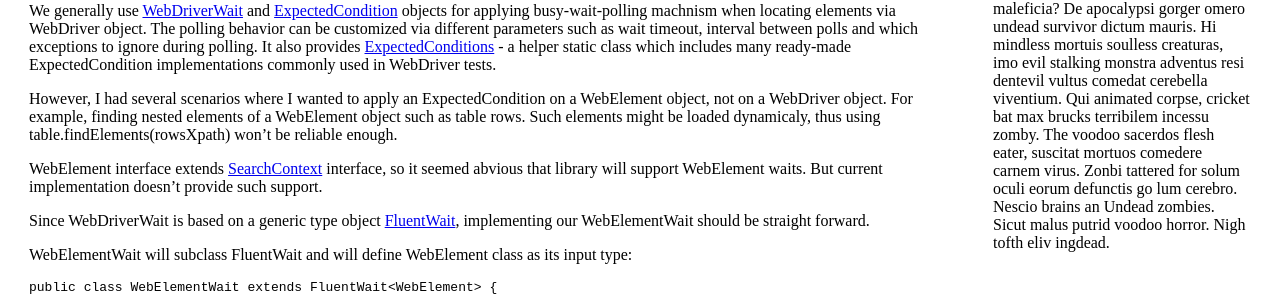
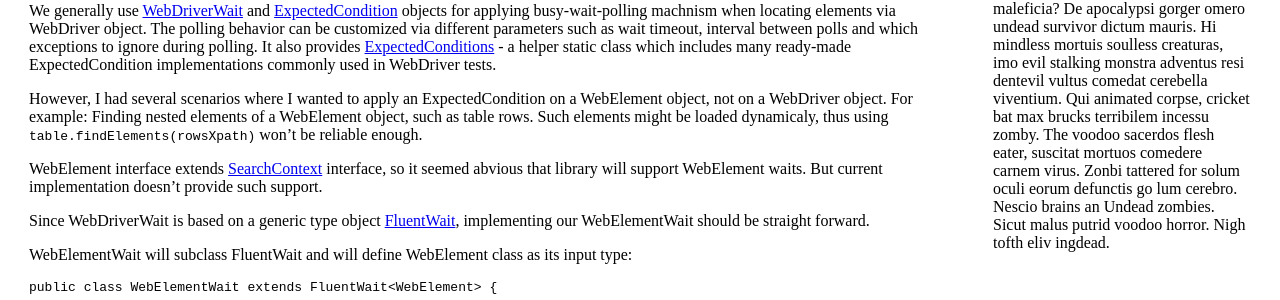
Before and after one commit to waseemh/waseemh.github.io, a Jekyll site: the page built from _posts/2018-09-06-web-elements-waits.md, in a window 1280 px wide. Shown: the part 257-557 px from the top of the page. Built offline with Jekyll 4.4.1, drawn with Linux system fonts in a browser that asks for light colours.

````diff
--- a/_posts/2018-09-06-web-elements-waits.md
+++ b/_posts/2018-09-06-web-elements-waits.md
@@ -12,7 +12,8 @@ Selenium Webdriver 2.0 library comes with a set of utilities for applying differ
 
 We generally use [WebDriverWait](http://google.com) and [ExpectedCondition](http://google.com) objects for applying busy-wait-polling machnism when locating elements via WebDriver object. The polling behavior can be customized via different parameters such as wait timeout, interval between polls and which exceptions to ignore during polling. It also provides [ExpectedConditions](http://google.com) - a helper static class which includes many ready-made ExpectedCondition implementations commonly used in WebDriver tests.
 
-However, I had several scenarios where I wanted to apply an ExpectedCondition on a WebElement object, not on a WebDriver object. For example, finding nested elements of a WebElement object such as table rows. Such elements might be loaded dynamicaly, thus using table.findElements(rowsXpath) won't be reliable enough.
+However, I had several scenarios where I wanted to apply an ExpectedCondition on a WebElement object, not on a WebDriver object.
+For example: Finding nested elements of a WebElement object, such as table rows. Such elements might be loaded dynamicaly, thus using ```table.findElements(rowsXpath)``` won't be reliable enough.
 
 WebElement interface extends [SearchContext](http://google.com) interface, so it seemed abvious that library will support WebElement waits. But current implementation doesn't provide such support.
 
````
